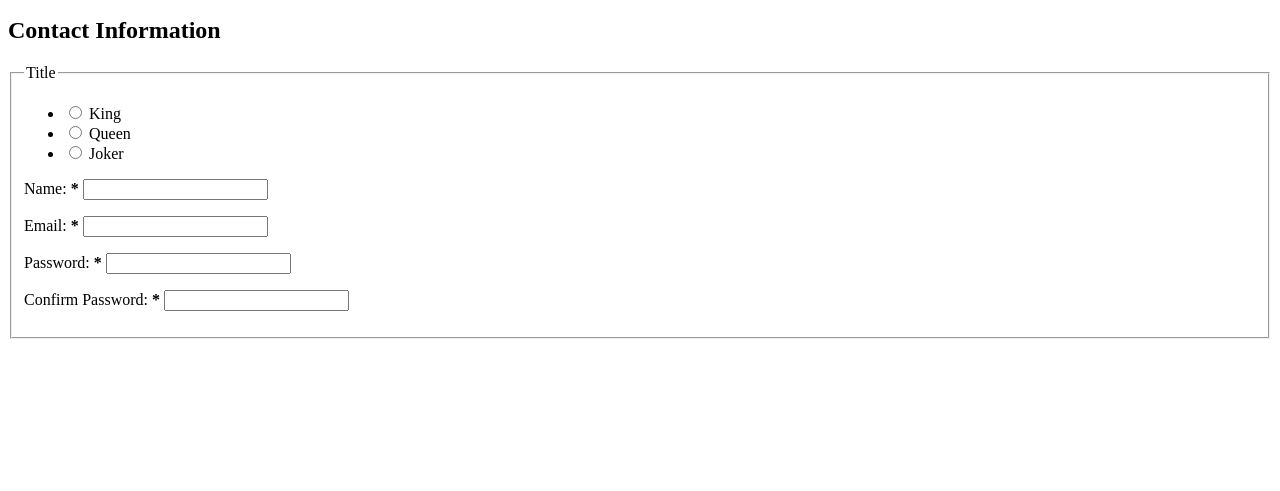
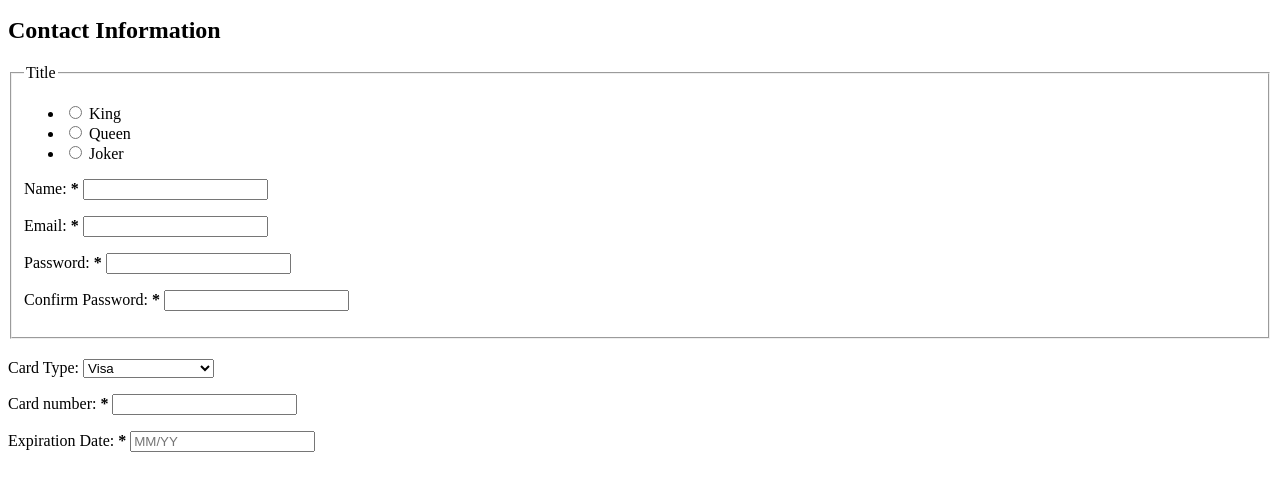
Before and after one commit to EdwinSuma/webdevt_3T_2324, a plain HTML site: page Week03/deliverable04/index.html in a window 1280 px wide. Shown: the part 101-592 px from the top of the page. Drawn offline with Linux system fonts and the light colour scheme.

Commit message:
added inputs for payment info

```diff
--- a/Week03/deliverable04/index.html
+++ b/Week03/deliverable04/index.html
@@ -76,7 +76,8 @@
             </strong>
         </label>
         <input type="password" id="pwd" name="password" required>
-    </p><p>
+    </p>
+    <p>
         <label for="confirm">
         <span>Confirm Password: </span>
         <strong>
@@ -87,6 +88,33 @@
 </p>
         </fieldset>
         </section>
+        <section>
+            <h2></h2>
+            <p>
+                <label for="card">
+                    <span>Card Type: </span>
+                </label>
+                <select name="usercard" id="card">
+                    <option value="visa">Visa</option>
+                    <option value="mc">Mastercard</option>
+                    <option value="amex">American Express</option>
+                </select>
+            </p>
+            <p>
+                <label for="number">
+                    <span>Card number: </span>
+                    <strong><span aria-label="required">*</span></strong>
+                </label>
+                <input type="tel" id="number" name="cardnumber" required>
+            </p>
+            <p>
+                <label for="expiration">
+                <span>Expiration Date: </span>
+                <strong><span aria-label="required">*</span></strong>
+                </label>
+                <input type="text" id="expiration" placeholder="MM/YY" pattern="^(0[1-9]|1[0-2])\/([0-9]{2})$" required>
+            </p>
+        </section>
     </form>
 </body>
 </html>
```
